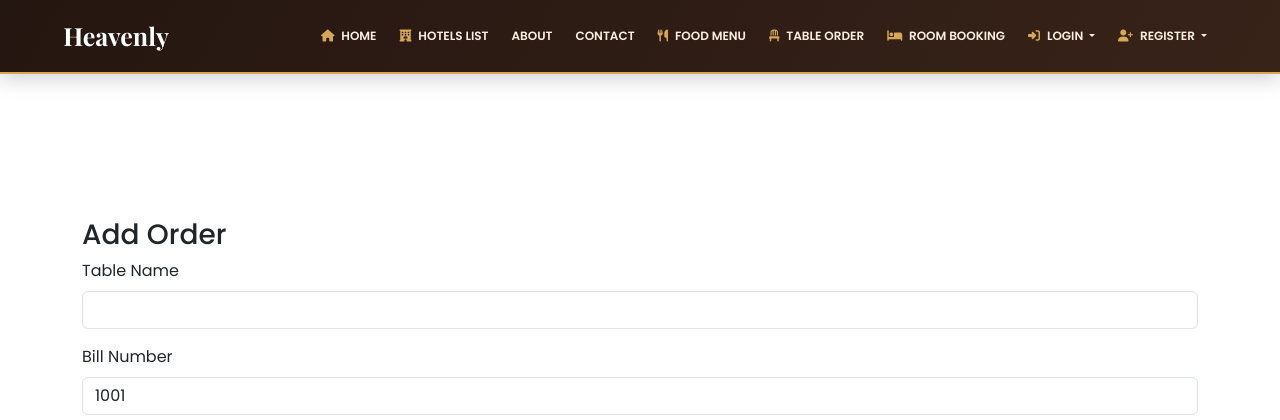
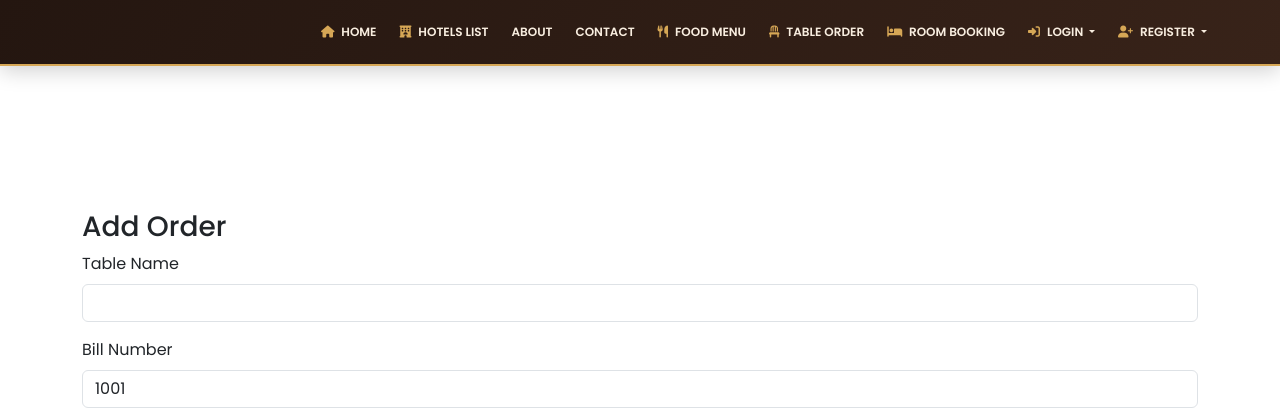
Before and after one commit to Poojasankannavar/Hotel-Management-System, a Django app: page /add_order_user in a window 1280 px wide. Shown: the top 420 px of the page. Run offline with Django 5.2, Linux system fonts and the light colour scheme; data that the repository does not hold is empty; some libraries are stand-ins or nearby versions.

Commit message:
Remove brand from user navbar

```diff
--- a/food/food_app/templates/navuser.html
+++ b/food/food_app/templates/navuser.html
@@ -174,11 +174,6 @@
 <nav class="navbar navbar-expand-lg navbar-dark sticky-top">
     <div class="container-fluid">
 
-        <!-- Brand -->
-        <a class="navbar-brand" href="{% url 'homepage' %}">
-            <span class="brand-name">Heavenly</span>
-        </a>
-
         <!-- Mobile Toggle -->
         <button
             class="navbar-toggler"
```
